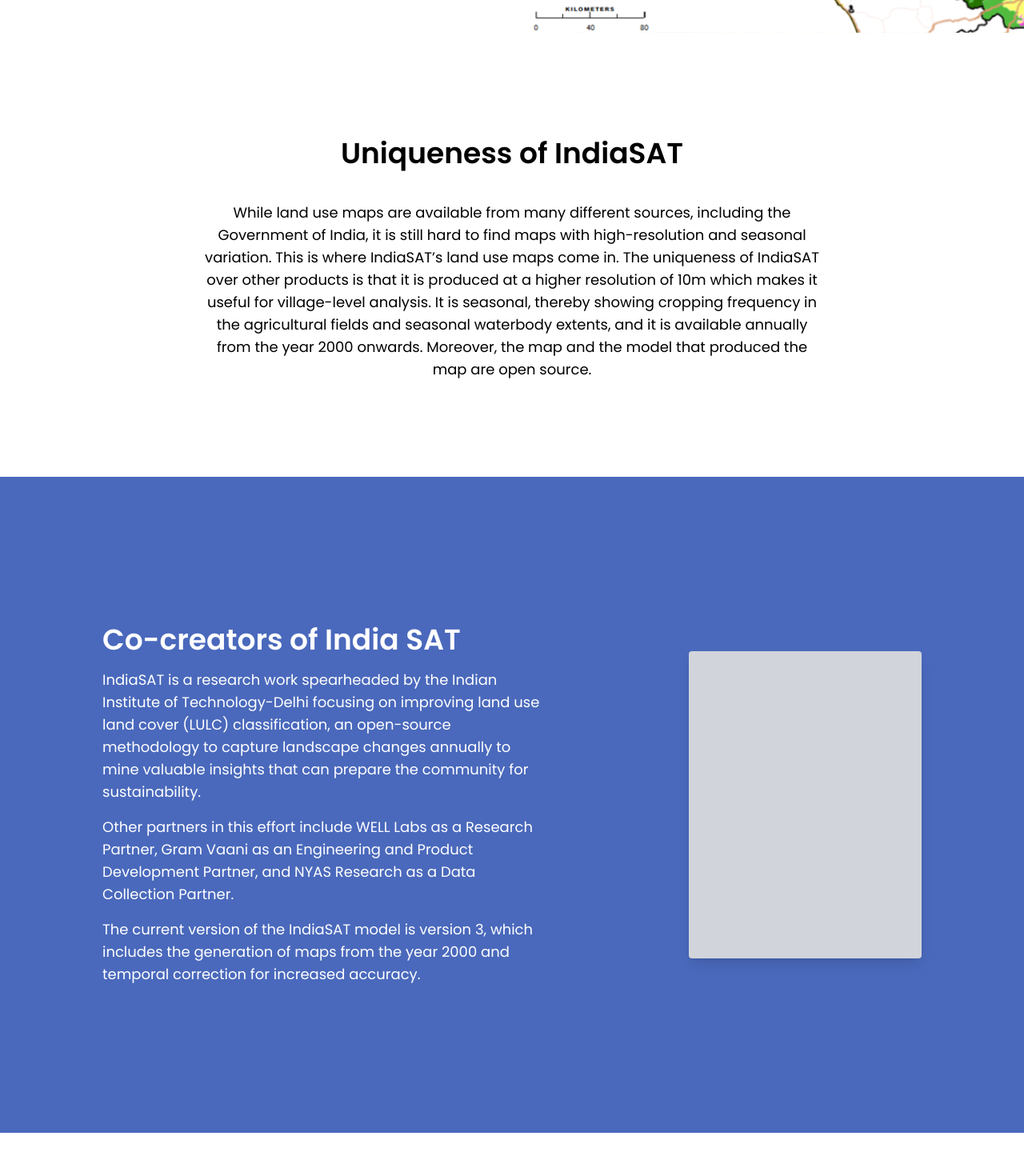
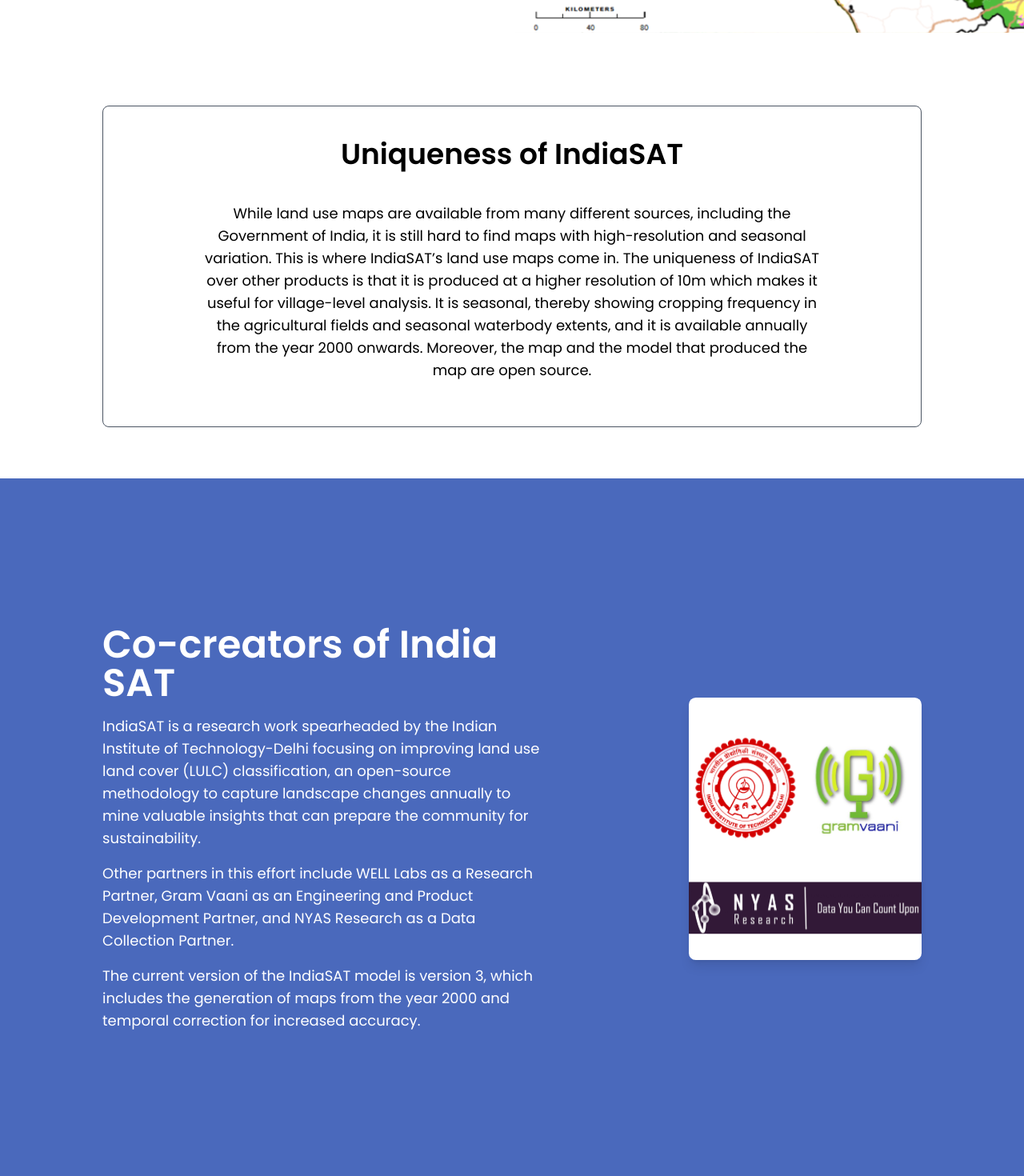
Before and after one commit to WELLlabs/JaltolUI, a React (Vite) app: page /maps-page in a window 1280 px wide. Shown: the part 800-2270 px from the top of the page at 80% size. Built offline with nearby package versions, Linux system fonts and the light colour scheme.

Commit message:
UI changes In Maps page

```diff
--- a/src/pages/Mapspage.jsx
+++ b/src/pages/Mapspage.jsx
@@ -4,6 +4,7 @@
 import Footer from '../components/Footer';
 import mapsBackground from '../assets/mapsnew.svg';
 import lulcImage from '../assets/LulcClasses.svg';
+import creators from '../assets/creators.svg';
 // import aboutBackground from '../assets/Aboutus.png'; // Ensure correct path
 // import mapImage from '../assets/Maps.png'; // Ensure correct path
 
@@ -33,7 +34,7 @@
 
       {/* Uniqueness Section */}
       <div className='bg-white py-16'>
-        <div className="p-10 text-black rounded-lg mx-auto text-center max-w-5xl">
+        <div className="p-10 text-black rounded-lg mx-auto text-center max-w-5xl border border-gray-600">
           <h2 className="text-4xl font-semibold mb-10">Uniqueness of IndiaSAT</h2>
           <p className="mt-2 mb-4 text-lg mx-20">
             While land use maps are available from many different sources, including the Government of India, it is still hard to find maps with high-resolution and seasonal variation. This is where IndiaSAT’s land use maps come in. The uniqueness of IndiaSAT over other products is that it is produced at a higher resolution of 10m which makes it useful for village-level analysis. It is seasonal, thereby showing cropping frequency in the agricultural fields and seasonal waterbody extents, and it is available annually from the year 2000 onwards. Moreover, the map and the model that produced the map are open source.
@@ -45,7 +46,7 @@
         <div className="py-16 px-8 flex flex-col items-center bg-jaltol-blue">
           <div className="flex flex-col md:flex-row items-center mt-6 mb-6">
             <div className="md:w-2/3 p-4 m-20 pr-20 text-white">
-              <h2 className="text-4xl font-semibold ">Co-creators of India SAT</h2>
+              <h2 className="text-5xl font-semibold ">Co-creators of India SAT</h2>
               <p className="text-lg mt-4 text-left">
                 IndiaSAT is a research work spearheaded by the Indian Institute of Technology-Delhi focusing on improving land use land cover (LULC) classification, an open-source methodology to capture landscape changes annually to mine valuable insights that can prepare the community for sustainability.
               </p>
@@ -57,9 +58,7 @@
               </p>
             </div>
             <div className="md:w-1/3 p-4 mr-20">
-              <div className="bg-gray-300 w-full h-96 rounded shadow-lg"></div> {/* Placeholder for image */}
-              {/* Uncomment the following line and provide the correct path if you have an actual image */}
-              {/* <img src={indiaSatImage} alt="Co-creators of India SAT" className="w-full h-auto shadow-lg rounded" /> */}
+              <img src={creators} alt="Co-creators of India SAT" className="w-full h-auto shadow-lg rounded" />
             </div>
           </div>
         </div>
@@ -77,7 +76,7 @@
         <div className="py-16 px-16 flex flex-col items-center bg-white">
           <h2 className="text-3xl font-semibold text-black">The LULC classes of IndiaSAT</h2>
           <div className="flex flex-col md:flex-row items-start justify-center mt-6 mb-6 space-y-6 md:space-y-0 md:space-x-6">
-            <div className="bg-green-100 p-6 rounded-lg shadow-lg flex-1 h-full">
+            <div className="bg-green-100 p-6 rounded-lg shadow-lg flex-1 h-96">
               <h3 className="text-xl font-semibold text-black">Level-1 classification</h3>
               <p className="mt-4 text-gray-700">
                 In level-1 classification, the first stage, four high-level classes are classified.
@@ -89,7 +88,7 @@
                 <li>Barren land: These areas are non-vegetative patches of rocky, wastelands, and barren areas.</li>
               </ul>
             </div>
-            <div className="bg-green-200 p-6 rounded-lg shadow-lg flex-1 h-full">
+            <div className="bg-green-200 p-6 rounded-lg shadow-lg flex-1 h-96">
               <h3 className="text-xl font-semibold text-black">Level-2 classification</h3>
               <p className="mt-4 text-gray-700">
                 In level-2 classification, the level-1 classes are further classified into:
@@ -101,7 +100,7 @@
                 <li>Perennial water body: These water bodies hold water for more than three agricultural seasons in a year.</li>
               </ul>
             </div>
-            <div className="bg-blue-100 p-6 rounded-lg shadow-lg flex-1 h-full">
+            <div className="bg-blue-100 p-6 rounded-lg shadow-lg flex-1 h-96">
               <h3 className="text-xl font-semibold text-black">Level-3 classification</h3>
               <p className="mt-4 text-gray-700">
                 In level-3 classification, the cropland class is further classified based on their cropping frequency in a year:
@@ -165,7 +164,7 @@
       <div className="md:w-1/2 p-4">
         <h2 className="text-2xl font-semibold text-black">Invitation to collaborate</h2>
         <p className="text-lg text-gray-700 leading-relaxed mt-4">
-          Producing and validating a map like IndiaSAT for the entire country is no small task. We invite partners from across the country to help us further validate the maps in their geographies with some primary data collection. To partner with us, get in touch at welllabs.jaltol@ifmr.ac.in or IITD email address. As a partner, you get priority access to maps for your region of interest for purposes such as impact assessment.
+          Producing and validating a map like IndiaSAT for the entire country is no small task. We invite partners from across the country to help us further validate the maps in their geographies with some primary data collection. To partner with us, get in touch at welllabs.jaltol@ifmr.ac.in or contact@core-stack.org. As a partner, you get priority access to maps for your region of interest for purposes such as impact assessment.
         </p>
       </div>
     </div>
```
Also changed, not shown: src/assets/creators.svg (added).
